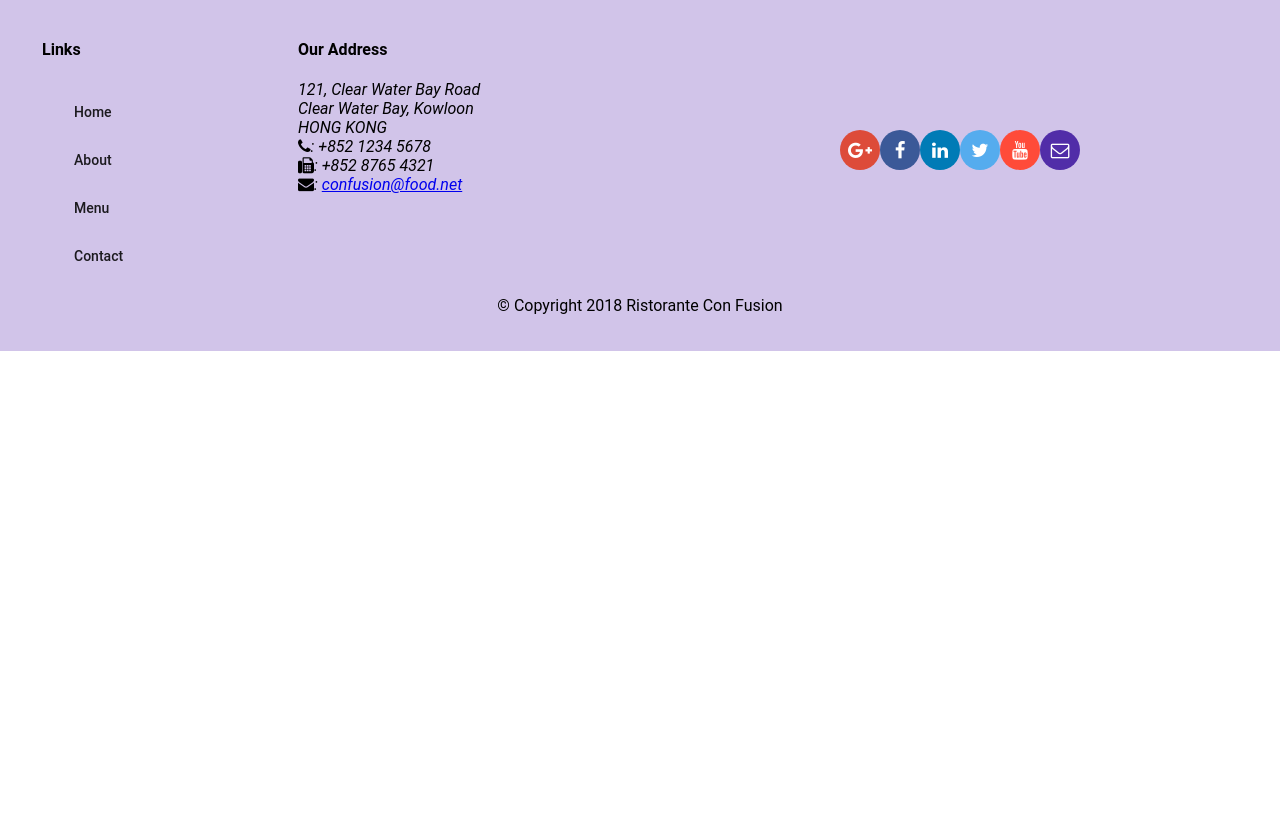
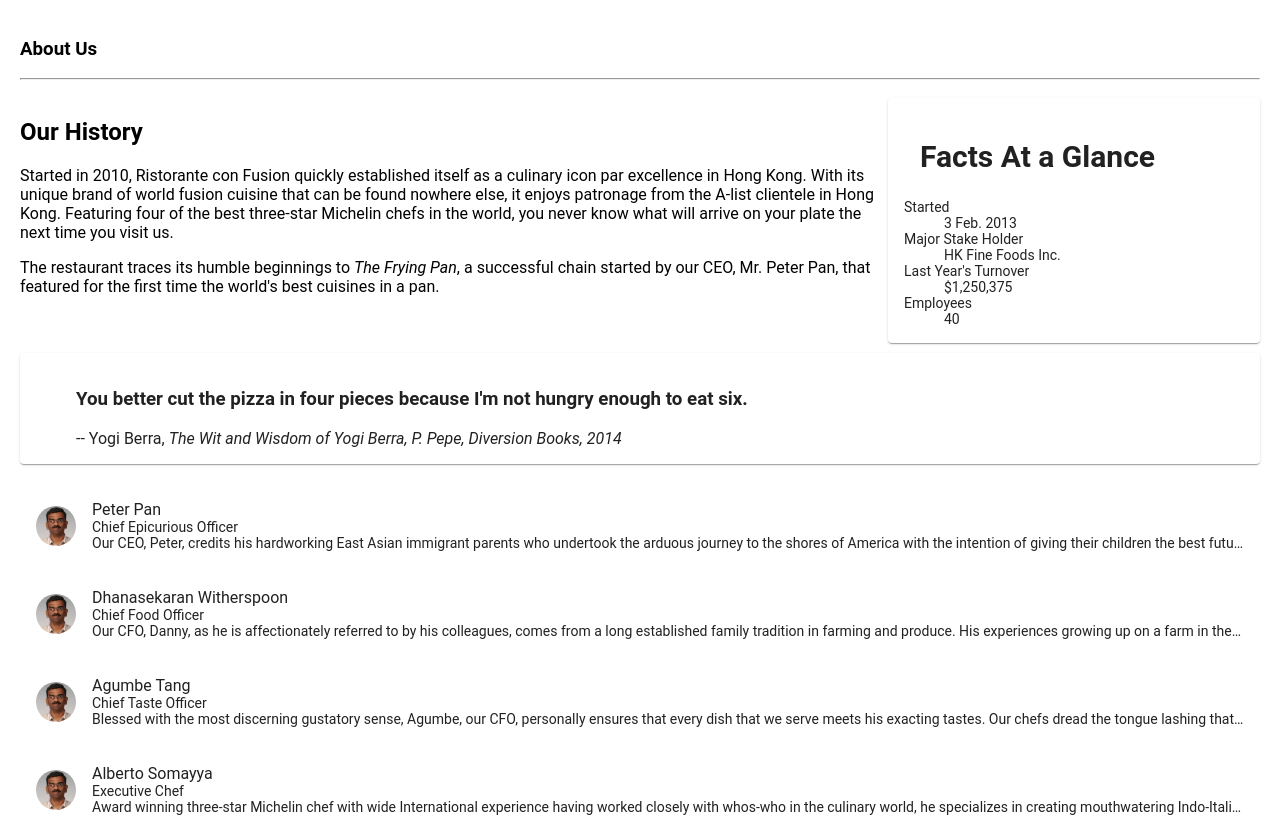
Before and after one commit to dragosdehelean/Coursera-Angular, an Angular app: page /aboutus in a window 1280 px wide. Before the commit this address led to /. Shown: the part 340-1157 px from the top of the page. Before the commit the page ends 800 px from the top, so only its background shows below. Built offline with nearby package versions, Linux system fonts and the light colour scheme.

Commit message:
assignment 2

```diff
--- a/src/app/about/about.component.html
+++ b/src/app/about/about.component.html
@@ -1,3 +1,77 @@
-<p>
-  about works!
-</p>
+<div class="container" fxLayout="column" fxLayoutGap="10px">
+
+    <div fxFlex>
+        <div>
+            <h3>About Us</h3>
+            <hr>
+        </div>
+    </div>
+
+    <div fxFlex>
+        <div fxLayout="column" fxLayout.gt-sm="row">
+            <div fxFlex="70">
+                <h2>Our History</h2>
+                <p>Started in 2010, Ristorante con Fusion quickly established itself as a culinary icon par excellence
+                    in Hong Kong. With its unique brand of world fusion cuisine that can be found nowhere else, it
+                    enjoys patronage from the A-list clientele in Hong Kong. Featuring four of the best three-star
+                    Michelin chefs in the world, you never know what will arrive on your plate the next time you visit
+                    us.</p>
+                <p>The restaurant traces its humble beginnings to <em>The Frying Pan</em>, a successful chain started by
+                    our CEO, Mr. Peter Pan, that featured for the first time the world's best cuisines in a pan.</p>
+            </div>
+            <div fxFlex="30">
+                <mat-card>
+                    <mat-card-header>
+                        <mat-card-title>
+                            <h2>Facts At a Glance</h2>
+                        </mat-card-title>
+                    </mat-card-header>
+                    <mat-card-content>
+                        <dl>
+                            <dt>Started</dt>
+                            <dd>3 Feb. 2013</dd>
+                            <dt>Major Stake Holder</dt>
+                            <dd>HK Fine Foods Inc.</dd>
+                            <dt>Last Year's Turnover</dt>
+                            <dd>$1,250,375</dd>
+                            <dt>Employees</dt>
+                            <dd>40</dd>
+                        </dl>
+                    </mat-card-content>
+                </mat-card>
+            </div>
+        </div>
+    </div>
+
+    <div fxFlex>
+        <mat-card>
+            <blockquote>
+                <h3>You better cut the pizza in four pieces because
+                    I'm not hungry enough to eat six.</h3>
+                <footer>-- Yogi Berra,
+                    <cite>The Wit and Wisdom of Yogi Berra,
+                        P. Pepe, Diversion Books, 2014</cite>
+                </footer>
+            </blockquote>
+        </mat-card>
+    </div>
+
+
+    <div fxFlex>
+        <mat-list>
+            <mat-list-item *ngFor="let leader of leaders">
+                <img matListAvatar src="{{leader.image}}" alt="{{leader.name}}">
+                <h3 matLine> {{leader.name}} </h3>
+                <p matLine>
+                    {{leader.designation}}
+                </p>
+                <p matLine>
+                    {{leader.description}}
+                </p>
+            </mat-list-item>
+        </mat-list>
+
+    </div>
+
+
+</div>
--- a/src/app/about/about.component.ts
+++ b/src/app/about/about.component.ts
@@ -1,15 +1,18 @@
 import { Component, OnInit } from '@angular/core';
+import {LeaderService} from "../services/leader.service";
+import {Leader} from "../shared/leader";
 
 @Component({
-  selector: 'app-about',
-  templateUrl: './about.component.html',
-  styleUrls: ['./about.component.scss']
+  selector: "app-about",
+  templateUrl: "./about.component.html",
+  styleUrls: ["./about.component.scss"]
 })
 export class AboutComponent implements OnInit {
+  leaders: Leader[];
 
-  constructor() { }
+  constructor(private leaderService: LeaderService) {}
 
   ngOnInit() {
+      this.leaders = this.leaderService.getLeaders();
   }
-
 }
--- a/src/app/app-routing/routes.ts
+++ b/src/app/app-routing/routes.ts
@@ -11,5 +11,6 @@
   { path: "menu", component: MenuComponent },
   { path: "", redirectTo: "/home", pathMatch: "full" },
   { path: "dishdetail/:id", component: DishdetailComponent },
-  { path: "contactus", component: ContactComponent }
+  { path: "contactus", component: ContactComponent },
+  { path: "aboutus", component: AboutComponent }
 ];
--- a/src/app/app.module.ts
+++ b/src/app/app.module.ts
@@ -19,6 +19,7 @@
 import { ContactComponent } from './contact/contact.component';
 import { AppRoutingModule } from "./app-routing/app-routing.module";
 import {PromotionService} from "./services/promotion.service";
+import {LeaderService} from "./services/leader.service";
 
 @NgModule({
   declarations: [
@@ -42,7 +43,7 @@
     MatButtonModule,
     AppRoutingModule
   ],
-  providers: [DishService, PromotionService],
+  providers: [DishService, PromotionService, LeaderService],
   bootstrap: [AppComponent]
 })
 export class AppModule {}
--- a/src/app/footer/footer.component.html
+++ b/src/app/footer/footer.component.html
@@ -7,7 +7,7 @@
                 <h4>Links</h4>
                 <mat-list>
                     <mat-list-item><a mat-button>Home</a></mat-list-item>
-                    <mat-list-item><a mat-button>About</a></mat-list-item>
+                    <mat-list-item><a mat-button routerLink="/aboutus" routerLinkActive="active">About</a></mat-list-item>
                     <mat-list-item><a mat-button>Menu</a></mat-list-item>
                     <mat-list-item><a mat-button>Contact</a></mat-list-item>
                 </mat-list>
--- a/src/app/header/header.component.html
+++ b/src/app/header/header.component.html
@@ -1,7 +1,7 @@
 <mat-toolbar color="primary">
     <span><img src="/assets/images/logo.png" height=30 width=41></span>
     <a mat-button routerLink="/home" routerLinkActive="active"><span class="fa fa-home fa-lg"></span> Home</a>
-    <a mat-button routerLinkActive="active"><span class="fa fa-info fa-lg"></span> About</a>
+    <a mat-button routerLink="/aboutus" routerLinkActive="active"><span class="fa fa-info fa-lg"></span> About</a>
     <a mat-button routerLink="/menu" routerLinkActive="active"><span class="fa fa-list fa-lg"></span> Menu</a>
     <a mat-button routerLink="/contactus" routerLinkActive="active"><span class="fa fa-address-card fa-lg"></span> Contact</a>
 </mat-toolbar>
--- a/src/app/home/home.component.html
+++ b/src/app/home/home.component.html
@@ -29,4 +29,18 @@
         </mat-card-content>
     </mat-card>
 
+    <mat-card *ngIf="leader" fxFlex>
+        <mat-card-header>
+            <div mat-card-avatar></div>
+            <mat-card-title>
+                <h3>{{leader.name | uppercase}}</h3>
+            </mat-card-title>
+        </mat-card-header>
+        <img mat-card-image src={{leader.image}} alt={{leader.name}}>
+        <mat-card-content>
+            <p>{{leader.description}}
+            </p>
+        </mat-card-content>
+    </mat-card>
+
 </div>
--- a/src/app/home/home.component.ts
+++ b/src/app/home/home.component.ts
@@ -3,6 +3,8 @@
 import { DishService } from "../services/dish.service";
 import { Promotion } from "../shared/promotion";
 import { PromotionService } from "../services/promotion.service";
+import { Leader } from "../shared/leader";
+import {LeaderService} from "../services/leader.service";
 
 @Component({
   selector: "app-home",
@@ -13,14 +15,17 @@
 
   dish: Dish;
   promotion: Promotion;
+  leader: Leader;
 
   constructor(
     private dishservice: DishService,
-    private promotionservice: PromotionService
+    private promotionservice: PromotionService,
+    private leaderService: LeaderService
   ) {}
 
   ngOnInit() {
     this.dish = this.dishservice.getFeaturedDish();
     this.promotion = this.promotionservice.getFeaturedPromotion();
+    this.leader = this.leaderService.getFeaturedLeader();
   }
 }
--- /dev/null
+++ b/src/app/services/leader.service.ts
@@ -0,0 +1,22 @@
+import { Injectable } from "@angular/core";
+import { Leader } from "../shared/leader";
+import { LEADERS } from "../shared/leaders";
+
+@Injectable({
+  providedIn: "root"
+})
+export class LeaderService {
+  constructor() {}
+
+  getLeaders(): Leader[] {
+    return LEADERS;
+  }
+
+  getLeader(id: string): Leader {
+    return LEADERS.filter(leader => leader.id === id)[0];
+  }
+
+  getFeaturedLeader(): Leader {
+    return LEADERS.filter(lead => lead.featured)[0];
+  }
+}
--- /dev/null
+++ b/src/app/shared/leader.ts
@@ -0,0 +1,9 @@
+export class Leader {
+  id: string;
+  name: string;
+  image: string;
+  designation: string;
+  abbr: string;
+  featured: boolean;
+  description: string;
+}
--- /dev/null
+++ b/src/app/shared/leaders.ts
@@ -0,0 +1,48 @@
+import { Leader } from "./leader";
+
+export const LEADERS: Leader[] = [
+  {
+    id: "0",
+    name: "Peter Pan",
+    image: "/assets/images/alberto.png",
+    designation: "Chief Epicurious Officer",
+    abbr: "CEO",
+    featured: false,
+    // tslint:disable-next-line:max-line-length
+    description:
+      "Our CEO, Peter, credits his hardworking East Asian immigrant parents who undertook the arduous journey to the shores of America with the intention of giving their children the best future. His mother's wizardy in the kitchen whipping up the tastiest dishes with whatever is available inexpensively at the supermarket, was his first inspiration to create the fusion cuisines for which The Frying Pan became well known. He brings his zeal for fusion cuisines to this restaurant, pioneering cross-cultural culinary connections."
+  },
+  {
+    id: "1",
+    name: "Dhanasekaran Witherspoon",
+    image: "/assets/images/alberto.png",
+    designation: "Chief Food Officer",
+    abbr: "CFO",
+    featured: false,
+    // tslint:disable-next-line:max-line-length
+    description:
+      "Our CFO, Danny, as he is affectionately referred to by his colleagues, comes from a long established family tradition in farming and produce. His experiences growing up on a farm in the Australian outback gave him great appreciation for varieties of food sources. As he puts it in his own words, Everything that runs, wins, and everything that stays, pays!"
+  },
+  {
+    id: "2",
+    name: "Agumbe Tang",
+    image: "/assets/images/alberto.png",
+    designation: "Chief Taste Officer",
+    abbr: "CTO",
+    featured: false,
+    // tslint:disable-next-line:max-line-length
+    description:
+      "Blessed with the most discerning gustatory sense, Agumbe, our CFO, personally ensures that every dish that we serve meets his exacting tastes. Our chefs dread the tongue lashing that ensues if their dish does not meet his exacting standards. He lives by his motto, You click only if you survive my lick."
+  },
+  {
+    id: "3",
+    name: "Alberto Somayya",
+    image: "/assets/images/alberto.png",
+    designation: "Executive Chef",
+    abbr: "EC",
+    featured: true,
+    // tslint:disable-next-line:max-line-length
+    description:
+      "Award winning three-star Michelin chef with wide International experience having worked closely with whos-who in the culinary world, he specializes in creating mouthwatering Indo-Italian fusion experiences. He says, Put together the cuisines from the two craziest cultures, and you get a winning hit! Amma Mia!"
+  }
+];
```
Also changed, not shown: 1 other file (tests, documents, lock files or other folders).
